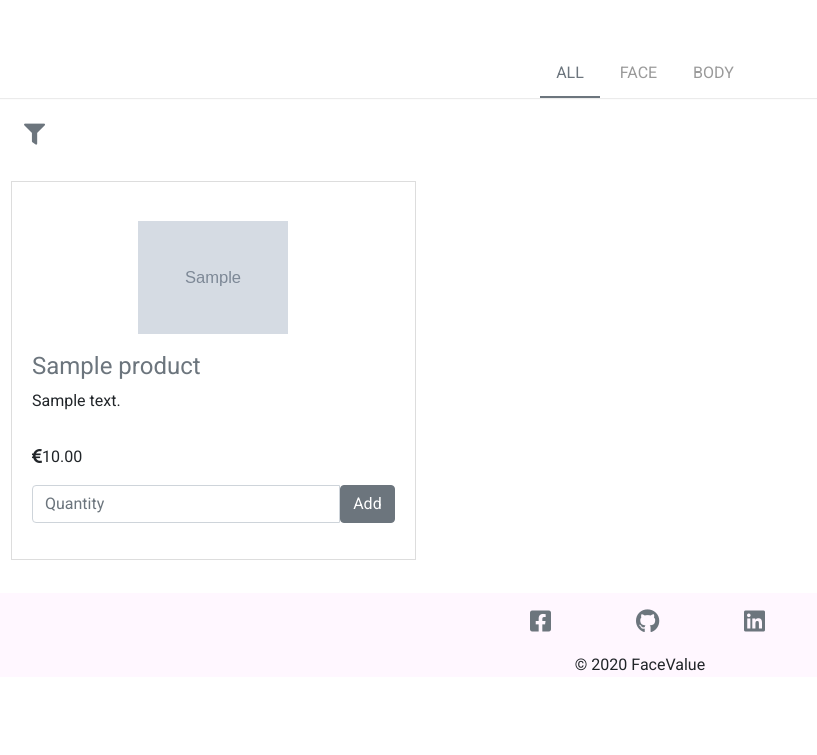
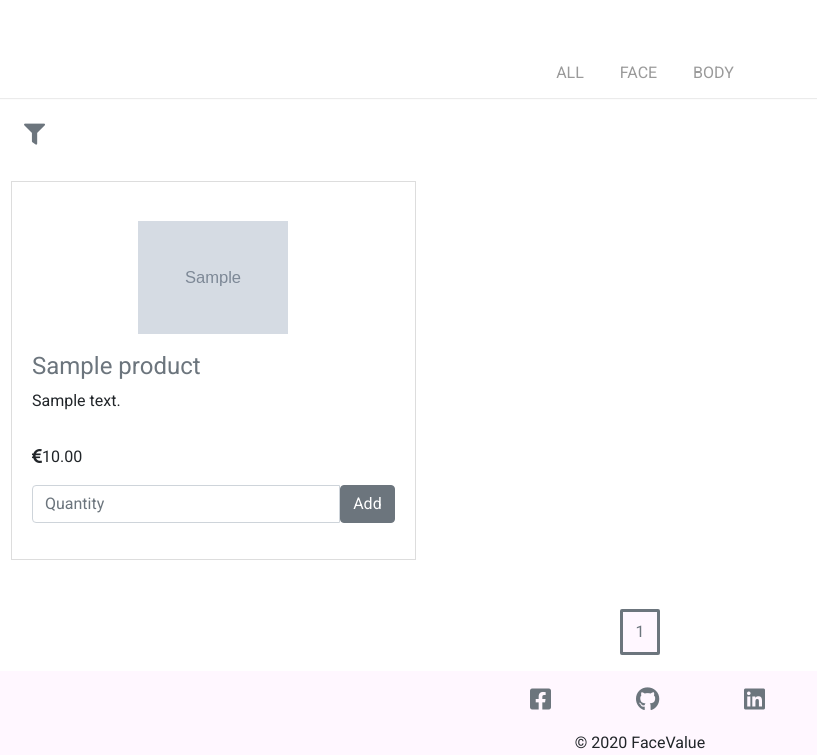
Before and after one commit to MelBiggs/fullstack-frameworks-project, a Django app: page /products/face in a window 1280 px wide. Shown: the part 157-912 px from the top of the page, without its empty margins (0-817 px from the left). Before the commit the page ends 828 px from the top, so only its background shows below. Run offline with Django 3.2, Linux system fonts and the light colour scheme; tables that the repository leaves empty hold one stand-in row (values such as "Sample post"); grey boxes marked "Sample" are stand-in pictures; some libraries are stand-ins or nearby versions.

Commit message:
Added paginator to all product views

```diff
--- a/products/templates/products.html
+++ b/products/templates/products.html
@@ -9,7 +9,7 @@
 			<li class="placeholder">
 				<a data-type="all" href="#">All</a>
 			</li>
-			<li class="filter"><a class="selected" href="{% url 'products' %}" data-type="all">All</a></li>
+			<li class="filter"><a href="{% url 'products' %}" data-type="all">All</a></li>
 			<li class="filter" data-filter=".color-1"><a href="{% url 'face_products' %}" data-type="color-1">Face</a>
 			</li>
 			<li class="filter" data-filter=".color-2"><a href="{% url 'body_products' %}" data-type="color-2">Body</a>
@@ -58,26 +58,6 @@
 		</div>
 	</div>
 
-{% if products.has_previous %}
-    <a href="?page=1"><i class="fas fa-angle-left"></i></a>
-    <a href="?page={{ products.previous_page_number }}"><i class="fas fa-chevron-left"></i></a>
-{% endif %}
-
-<div class = "pagination">
-{% for num in products.paginator.page_range %}
-    {% if products.number == num %}
-    <h4>{{num}}</h4>
-  {% elif num > products.number|add:'-3' and num < products.number|add:'3' %}
-    {{num}}
-  {% endif %}
-{% endfor %}
-</div>
-
-{% if products.has_next %}
-    <a href="?page={{ products.next_page_number }}"><i class="fas fa-arrow-right"></i></a>
-    <a href="?page={{ products.paginator.num_pages }}"><i class="fas fa-chevron-right"></i></a>
-{% endif %}
-
 <!-- Products  -->
     <div class="row row-flex products-row">
 	{% for product in products %}
@@ -103,4 +83,26 @@
 	{% endfor %}
 </div>
 
+<!-- Pagination -->
+<div class = "pagination">
+{% if products.has_previous %}
+    <a class="pagination-action" href="?page=1"><i class="fas fa-angle-left"></i></a>
+    <a class="pagination-action" href="?page={{ products.previous_page_number }}"><i class="fas fa-angle-double-left"></i></a>
+{% endif %}
+
+{% for num in products.paginator.page_range %}
+    {% if products.number == num %}
+    <span class="pagination-number pagination-current">{{num}}</span>
+  {% elif num > products.number|add:'-3' and num < products.number|add:'3' %}
+    <a class="pagination-number" href="?page={{num}}">{{num}}</a>
+  {% endif %}
+{% endfor %}
+
+
+{% if products.has_next %}
+    <a class="pagination-action" href="?page={{ products.next_page_number }}"><i class="fas fa-angle-right"></i></a>
+    <a class="pagination-action" href="?page={{ products.paginator.num_pages }}"><i class="fas fa-angle-double-right"></i></a>
+{% endif %}
+</div>
+
 {% endblock %}
--- a/products/views.py
+++ b/products/views.py
@@ -25,11 +25,32 @@ def all_products(request):
 
 def face_products(request):
     products = Product.objects.all().filter(category='F')
+
+    paginator = Paginator(products, ITEMS_PER_PAGE)
+
+    page = request.GET.get('page')
+
+    # If there is no page parameter in URL, set page to 1
+
+    if(page is None):
+        page = 1
+
+    products = paginator.page(page)
     return render(request, "products.html", {"products": products})
 
 
 def body_products(request):
     products = Product.objects.all().filter(category='B')
+    paginator = Paginator(products, ITEMS_PER_PAGE)
+
+    page = request.GET.get('page')
+
+    # If there is no page parameter in URL, set page to 1
+
+    if(page is None):
+        page = 1
+
+    products = paginator.page(page)
     return render(request, "products.html", {"products": products})
 
 
--- a/static/css/style.css
+++ b/static/css/style.css
@@ -73,6 +73,38 @@ ul {
 
 .item-number{
     margin: .5em;
+}
+
+/* PAGINATION */
+
+.pagination{
+    display: flex;
+    justify-content: center;
+    align-items: center;
+    margin-top: 1em;
+    padding-bottom: 1em;
+}
+
+.pagination-action{
+    margin: 0 0.1em;
+    padding: .3em;
+    color: #6c757d;
+    font-size: 1.3em;
+}
+
+.pagination-action:hover{
+    color: black;
+}
+
+.pagination-number{
+    background-color: #fff7ff;
+    padding: .5em .8em;
+    color:#6c757d;
+    border-radius: 2px;
+}
+
+.pagination-number:hover, .pagination-current{
+    border: solid;
 }
 
 /* LOGIN, REGISTER */
@@ -499,6 +531,9 @@ small {
     font-size: 1.5em;
     color: #6c757d;
 }
+.fa-filter:hover{
+    color: black
+}
 
 .checkbox{
     background-color: #fff7ff!important;
```
Also changed, not shown: blog/templates/blogposts.html (+24 -42 lines).
